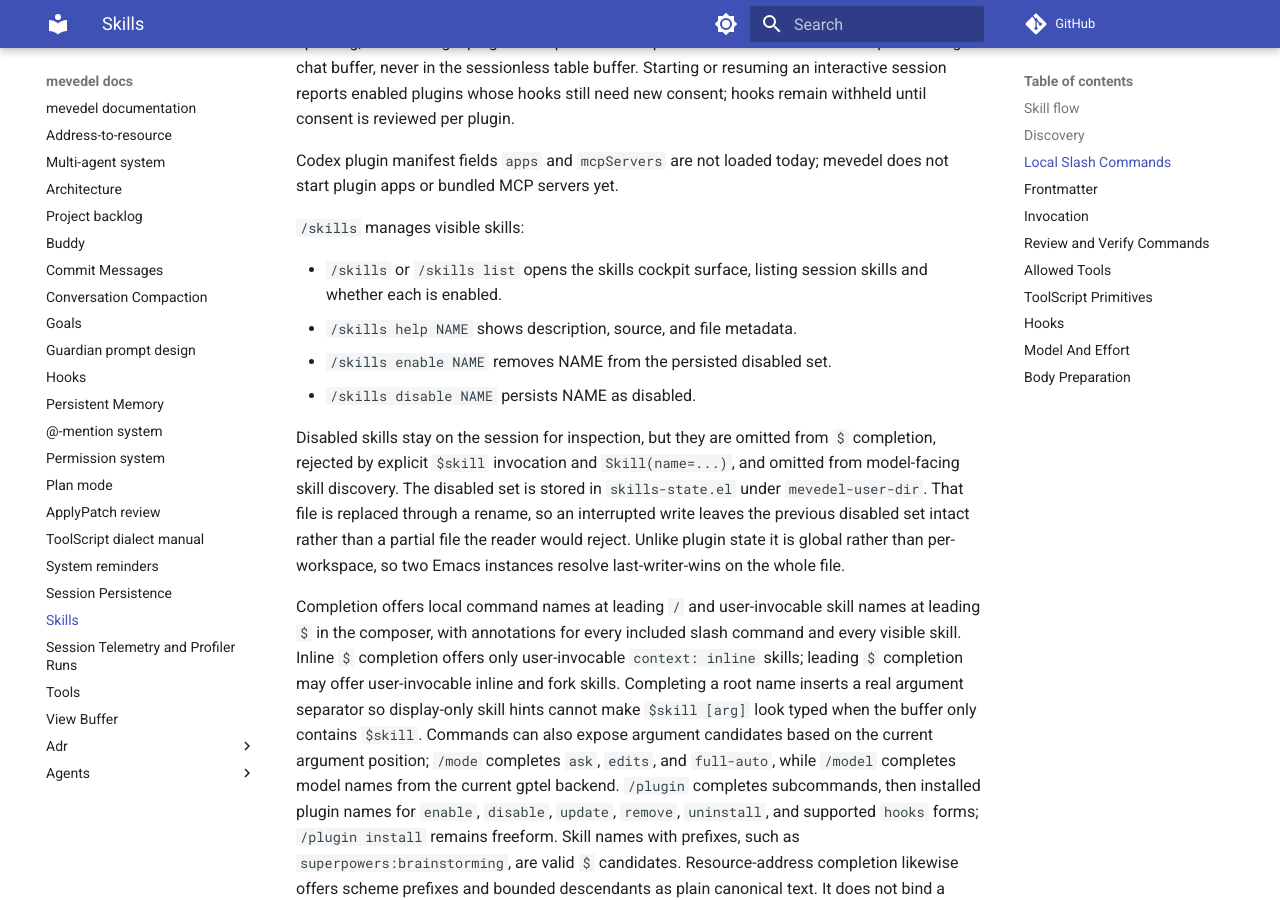
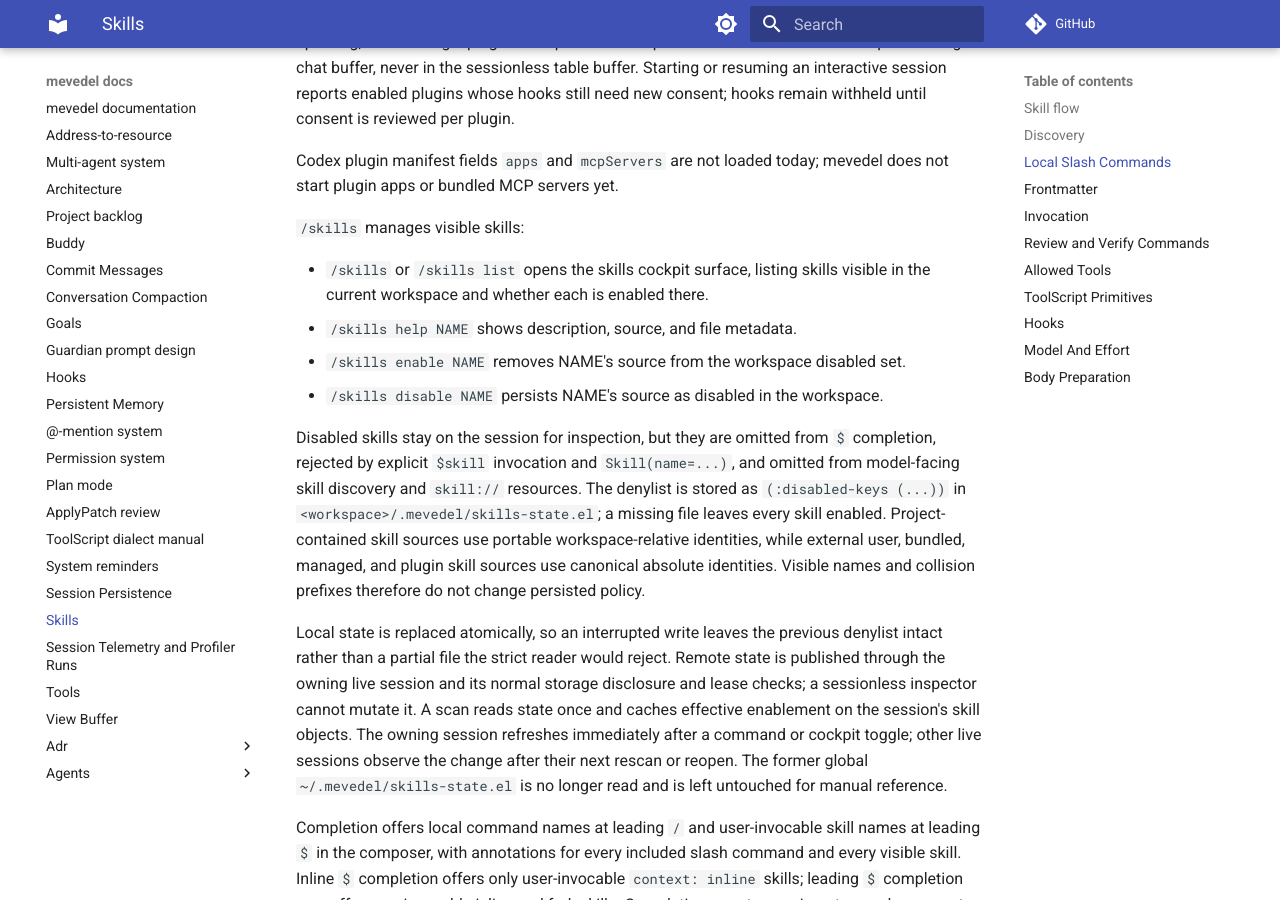
Before and after one commit to FrauH0lle/mevedel, an MkDocs documentation site: the page built from docs/skills.md, in a window 1280 px wide and 900 px high, scrolled down 6437 px. Built offline with MkDocs 1.6.1 and Material for MkDocs 9.7.7, drawn with Linux system fonts in a browser that asks for light colours; comment, search, counter and statistics services are not loaded.

Commit message:
Scope skill enablement to workspaces

```diff
--- a/docs/skills.md
+++ b/docs/skills.md
@@ -278,19 +278,30 @@ today; mevedel does not start plugin apps or bundled MCP servers yet.
 `/skills` manages visible skills:
 
 - `/skills` or `/skills list` opens the skills cockpit surface, listing
-  session skills and whether each is enabled.
+  skills visible in the current workspace and whether each is enabled there.
 - `/skills help NAME` shows description, source, and file metadata.
-- `/skills enable NAME` removes NAME from the persisted disabled set.
-- `/skills disable NAME` persists NAME as disabled.
+- `/skills enable NAME` removes NAME's source from the workspace disabled set.
+- `/skills disable NAME` persists NAME's source as disabled in the workspace.
 
 Disabled skills stay on the session for inspection, but they are omitted
 from `$` completion, rejected by explicit `$skill` invocation and
-`Skill(name=...)`, and omitted from model-facing skill discovery. The
-disabled set is stored in `skills-state.el` under `mevedel-user-dir`.
-That file is replaced through a rename, so an interrupted write leaves the
-previous disabled set intact rather than a partial file the reader would
-reject. Unlike plugin state it is global rather than per-workspace, so two
-Emacs instances resolve last-writer-wins on the whole file.
+`Skill(name=...)`, and omitted from model-facing skill discovery and
+`skill://` resources. The denylist is stored as
+`(:disabled-keys (...))` in `<workspace>/.mevedel/skills-state.el`; a missing
+file leaves every skill enabled. Project-contained skill sources use portable
+workspace-relative identities, while external user, bundled, managed, and
+plugin skill sources use canonical absolute identities. Visible names and
+collision prefixes therefore do not change persisted policy.
+
+Local state is replaced atomically, so an interrupted write leaves the
+previous denylist intact rather than a partial file the strict reader would
+reject. Remote state is published through the owning live session and its
+normal storage disclosure and lease checks; a sessionless inspector cannot
+mutate it. A scan reads state once and caches effective enablement on the
+session's skill objects. The owning session refreshes immediately after a
+command or cockpit toggle; other live sessions observe the change after their
+next rescan or reopen. The former global `~/.mevedel/skills-state.el` is no
+longer read and is left untouched for manual reference.
 
 Completion offers local command names at leading `/` and user-invocable
 skill names at leading `$` in the composer, with annotations for every
```
Also changed, not shown: docs/adr/0008-skill-roster-is-prompt-context.md (+4 -1 lines), docs/backlog.md (+0 -2 lines), 11 other files.
